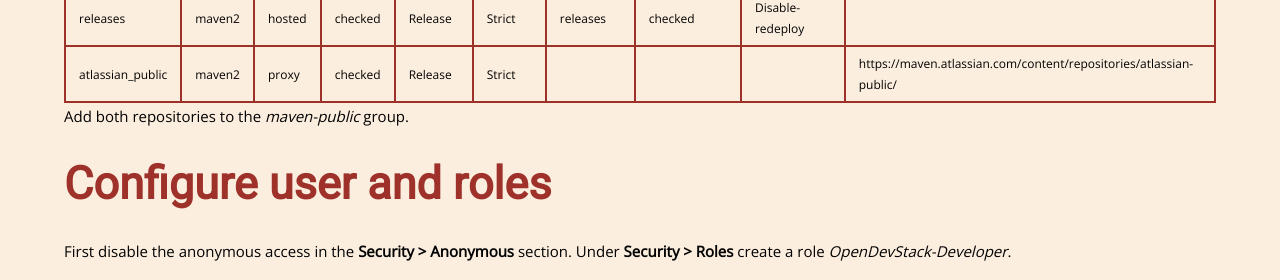
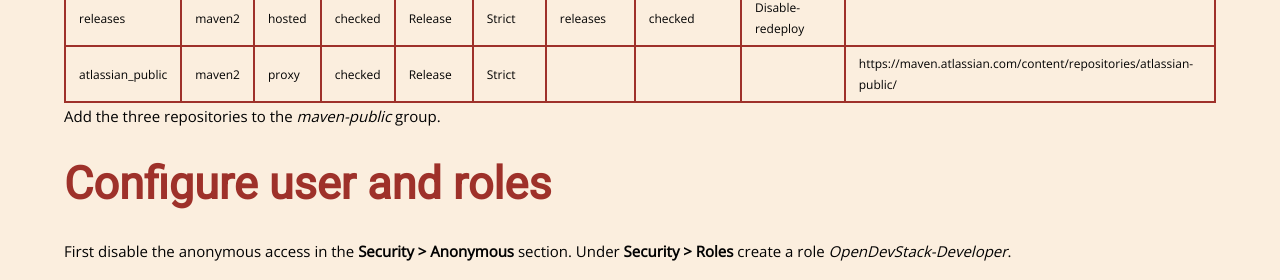
Before and after one commit to opendevstack/opendevstack.github.io, a Jekyll site: the page built from doc/getting-started.md, in a window 1280 px wide and 900 px high, scrolled down 17464 px. Shown: the part 154-434 px from the top of the window. Built offline with Jekyll 4.4.1, drawn with Linux system fonts in a browser that asks for light colours; nearby versions of some CDN libraries; our own code applies the rules of GitHub Pages for plain Markdown files.

Commit message:
corrected reference after adding additional line to table

```diff
--- a/doc/getting-started.md
+++ b/doc/getting-started.md
@@ -532,7 +532,7 @@ After this you will have to create two hosted maven2 repositories in the **Repos
 | releases         | maven2 | hosted | checked | Release        | Strict        | releases   | checked                        | Disable-redeploy  |                                                                    |
 | atlassian_public | maven2 | proxy  | checked | Release        | Strict        |            |                                |                   | https://maven.atlassian.com/content/repositories/atlassian-public/ |
 
-Add both repositories to the *maven-public* group.
+Add the three repositories to the *maven-public* group.
 
 ##### Configure user and roles
 First disable the anonymous access in the **Security > Anonymous** section.
```
